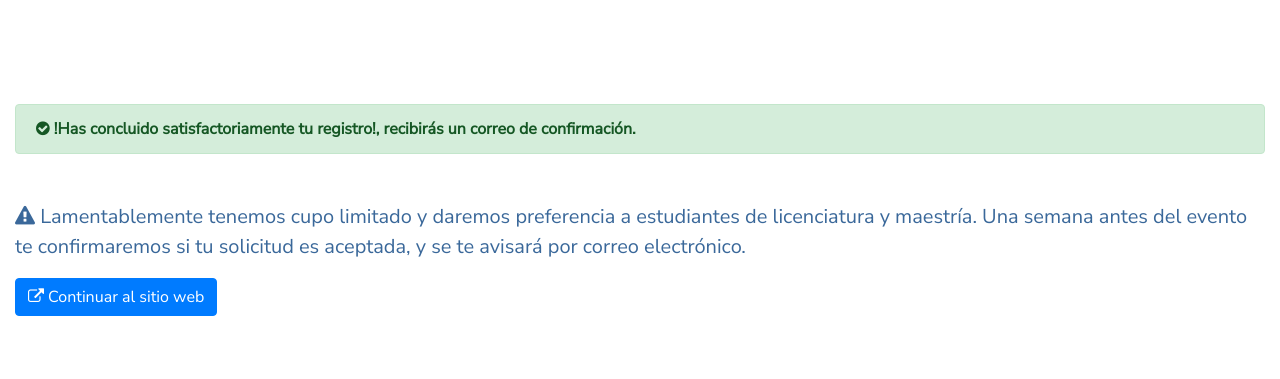
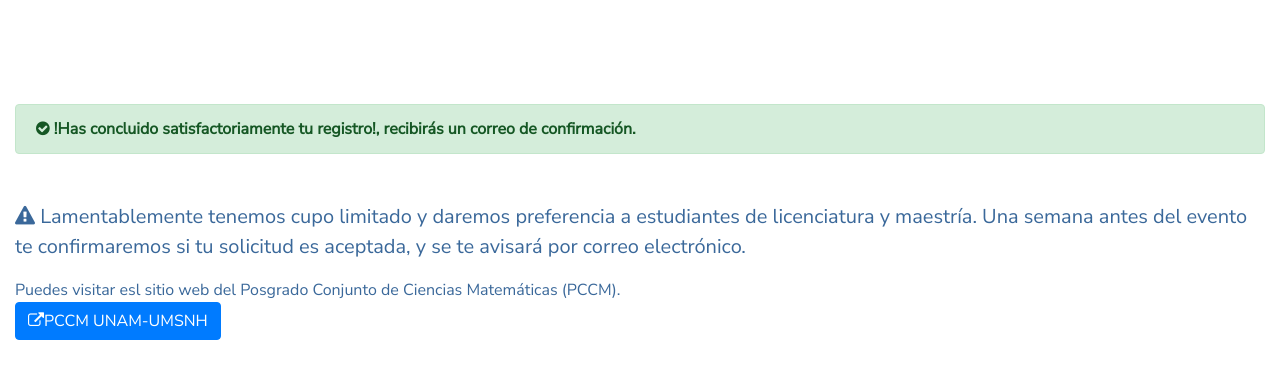
Before and after one commit to lugetego/PCCMVirtual, a Symfony app: template templates/registro/confirmacion.html.twig in a window 1280 px wide. Shown: the top 379 px of the page. Run offline with Twig, Linux system fonts and the light colour scheme; the template is opened without the code that fills it, so the values that code supplies are empty; some libraries are stand-ins or nearby versions.

Commit message:
Modificaciones mensajes de confirmación y preguntas

```diff
--- a/templates/registro/confirmacion.html.twig
+++ b/templates/registro/confirmacion.html.twig
@@ -21,7 +21,8 @@
         </p>
     {% endif %}
 
+    Puedes visitar esl sitio web del Posgrado Conjunto de Ciencias Matemáticas (PCCM).<br>
     <a class="btn btn-primary" href="http://pccm.umich.unam.mx/" role="button">
-        <i class="fa fa-external-link" aria-hidden="true"></i> Continuar al sitio web</a>
+        <i class="fa fa-external-link" aria-hidden="true"></i>PCCM UNAM-UMSNH</a>
 
 {% endblock %}
--- a/templates/registro/confirmacion.txt.twig
+++ b/templates/registro/confirmacion.txt.twig
@@ -1,6 +1,6 @@
 {{ evento }}
 
-Gracias. Hemos recibido tu registro al {{ evento }}
+Gracias. Hemos recibido tu registro a {{ evento }}
 
 Nombre: {{ registro.nombre|title }} {{ registro.apellidos|title }}
 Correo: {{ registro.correo }}
```
